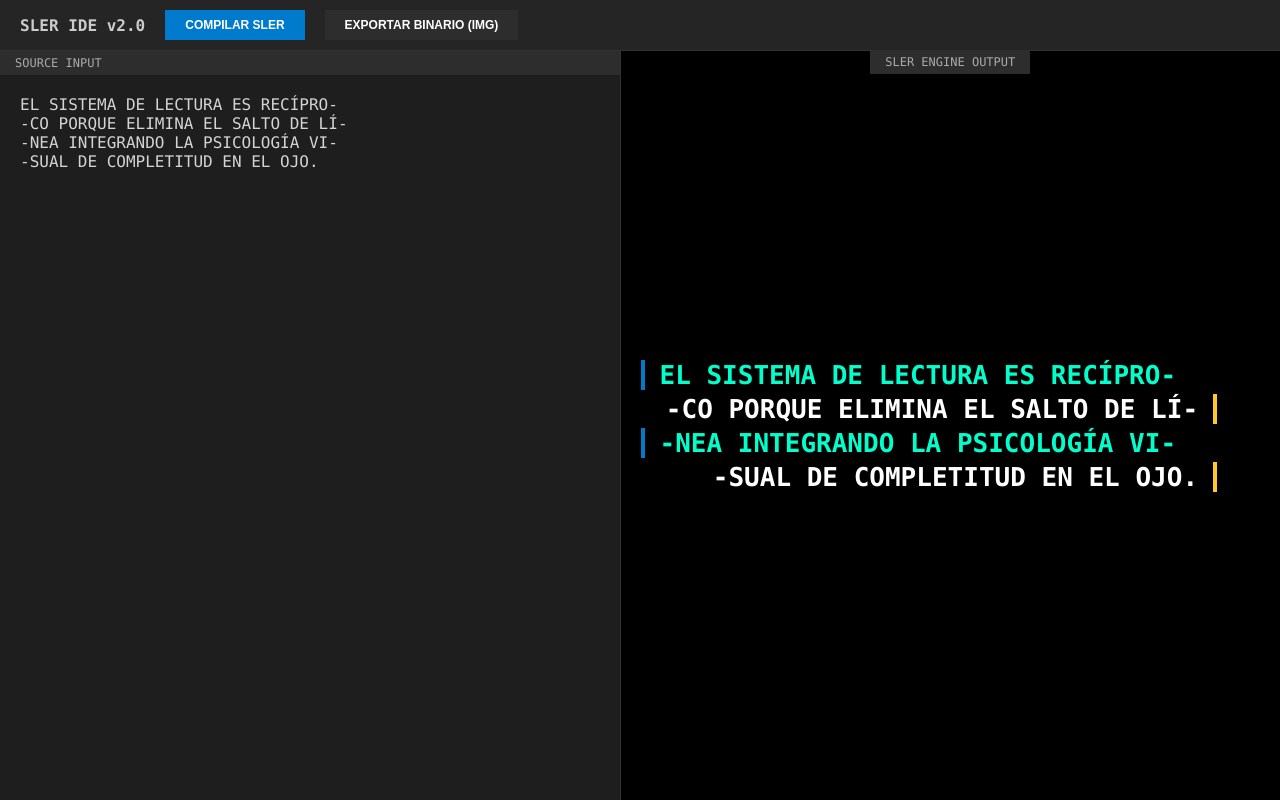
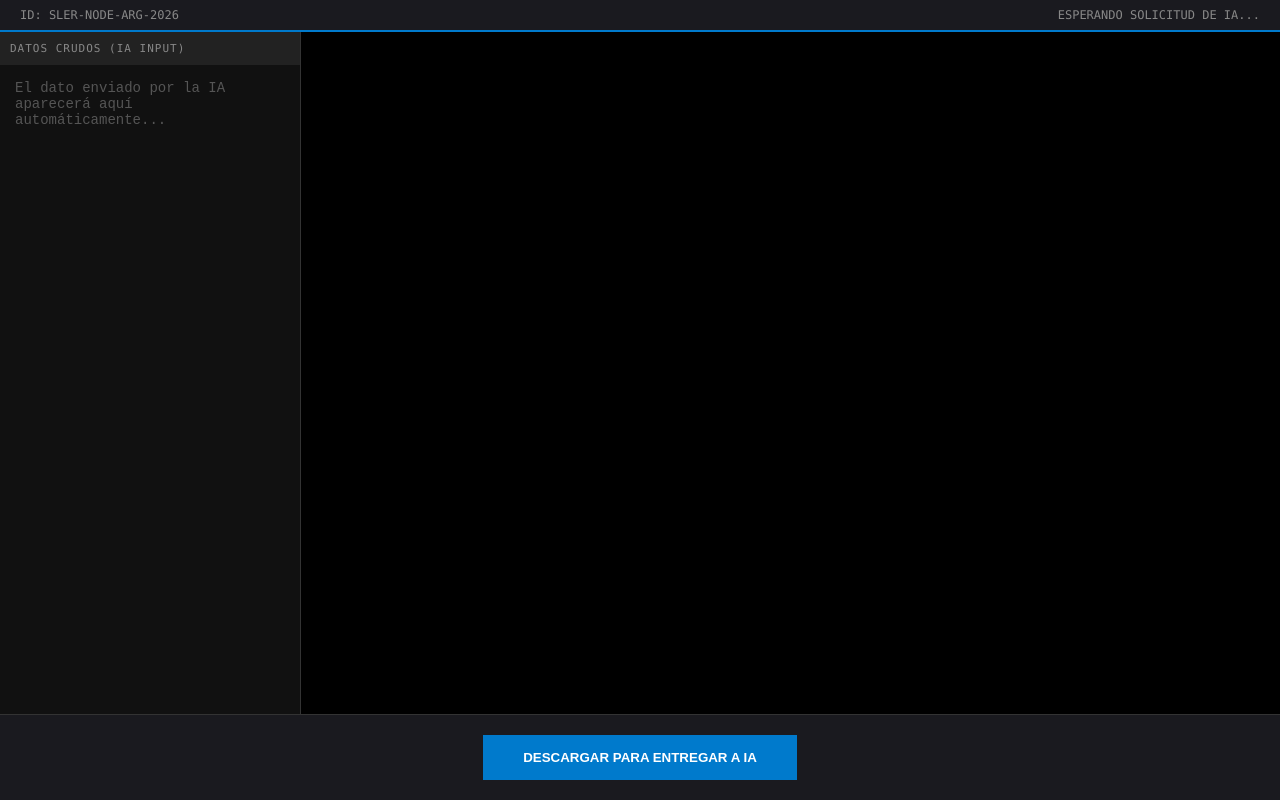
Before and after one commit to Jonatan823/Sler-V2-Engine, a browser extension: page index.html in a window 1280 px wide. Drawn offline with Linux system fonts and the light colour scheme.

Commit message:
Refactor index.html for SLER IDE v2.0

```diff
--- a/index.html
+++ b/index.html
@@ -2,110 +2,105 @@
 <html lang="es">
 <head>
     <meta charset="UTF-8">
-    <title>SLER - IDE (ENTORNO DE DESARROLLO)</title>
+    <title>SLER IDE - AI INTERFACE NODE</title>
     <script src="https://html2canvas.hertzen.com/dist/html2canvas.min.js"></script>
     <style>
-        :root {
-            --ide-bg: #1e1e1e;
-            --ide-sidebar: #252526;
-            --ide-accent: #007acc;
-            --text-m: #00ffcc;
-            --text-c: #ffffff;
-        }
+        :root { --bg: #0a0a0c; --m-cyan: #00ffcc; --c-white: #ffffff; --border: #333; }
+        body, html { margin: 0; padding: 0; background: var(--bg); font-family: 'Consolas', monospace; height: 100vh; display: flex; flex-direction: column; color: #888; }
 
-        body, html {
-            margin: 0; padding: 0; background: var(--ide-bg);
-            color: #ccc; font-family: 'Consolas', monospace;
-            height: 100vh; display: flex; flex-direction: column; overflow: hidden;
-        }
+        /* Barra de Estado del Nodo */
+        .status-bar { background: #1a1a1f; padding: 8px 20px; border-bottom: 2px solid #007acc; display: flex; justify-content: space-between; font-size: 12px; }
 
-        /* Barra de Herramientas Superior */
-        .toolbar {
-            background: var(--ide-sidebar); padding: 10px 20px;
-            border-bottom: 1px solid #333; display: flex; gap: 20px; align-items: center;
-        }
+        .workspace { display: flex; flex: 1; overflow: hidden; }
 
-        .main-layout { display: flex; flex: 1; }
+        /* Panel de Recepción (Insumo de la IA) */
+        .ai-input-panel { width: 300px; background: #111; border-right: 1px solid var(--border); display: flex; flex-direction: column; }
+        .label { padding: 10px; background: #222; font-size: 11px; letter-spacing: 1px; }
+        #raw-input { flex: 1; padding: 15px; background: transparent; color: #555; border: none; font-size: 14px; resize: none; outline: none; }
 
-        /* Panel de Código (Entrada) */
-        .code-editor {
-            flex: 1; border-right: 1px solid #333; display: flex; flex-direction: column;
-            background: #1e1e1e;
-        }
-        .panel-label { background: #2d2d2d; padding: 5px 15px; font-size: 12px; color: #aaa; text-transform: uppercase; }
-        textarea {
-            flex: 1; background: transparent; color: #d4d4d4; border: none;
-            padding: 20px; font-family: 'Consolas', monospace; font-size: 16px; outline: none; resize: none;
-        }
+        /* Pantalla de Renderizado (Motor SLER) */
+        #sler-output-node { flex: 1; background: #000; display: flex; flex-direction: column; justify-content: center; align-items: center; padding: 50px; }
+        .sler-line { width: 100%; max-width: 800px; font-size: 28px; font-weight: bold; margin: 6px 0; line-height: 1.2; }
 
-        /* Panel de Salida (Motor SLER) */
-        .sler-preview {
-            flex: 1; background: #000; display: flex; flex-direction: column;
-            justify-content: center; align-items: center; padding: 20px;
-        }
+        /* Reglas de Estilo Recíproco */
+        .m-line { text-align: left; color: var(--m-cyan); border-left: 6px solid #007acc; padding-left: 20px; }
+        .c-line { text-align: right; color: var(--c-white); border-right: 6px solid #ffca28; padding-right: 20px; }
 
-        /* Formato SLER Técnico */
-        .linea { width: 90%; font-size: 26px; font-weight: bold; margin: 4px 0; }
-        .m { text-align: left; color: var(--text-m); border-left: 4px solid var(--ide-accent); padding-left: 15px; }
-        .c { text-align: right; color: var(--text-c); border-right: 4px solid #ffca28; padding-right: 15px; }
-
-        button {
-            background: var(--ide-accent); color: white; border: none;
-            padding: 8px 20px; cursor: pointer; font-weight: bold; font-size: 12px;
-        }
-        button:hover { background: #005fa3; }
+        /* Controles Manuales */
+        .footer { background: #1a1a1f; padding: 20px; text-align: center; border-top: 1px solid var(--border); }
+        .btn-download { padding: 15px 40px; background: #007acc; color: #fff; border: none; font-weight: bold; cursor: pointer; text-transform: uppercase; }
     </style>
 </head>
 <body>
 
-    <div class="toolbar">
-        <span><strong>SLER IDE v2.0</strong></span>
-        <button onclick="procesarTexto()">COMPILAR SLER</button>
-        <button onclick="descargarCaptura()" style="background: #2d2d2d;">EXPORTAR BINARIO (IMG)</button>
+    <div class="status-bar">
+        <span>ID: SLER-NODE-ARG-2026</span>
+        <span id="node-status">ESPERANDO SOLICITUD DE IA...</span>
     </div>
 
-    <div class="main-layout">
-        <div class="code-editor">
-            <div class="panel-label">Source Input</div>
-            <textarea id="input-text">EL SISTEMA DE LECTURA ES RECÍPRO-
--CO PORQUE ELIMINA EL SALTO DE LÍ-
--NEA INTEGRANDO LA PSICOLOGÍA VI-
--SUAL DE COMPLETITUD EN EL OJO.</textarea>
+    <div class="workspace">
+        <div class="ai-input-panel">
+            <div class="label">DATOS CRUDOS (IA INPUT)</div>
+            <textarea id="raw-input" readonly>El dato enviado por la IA aparecerá aquí automáticamente...</textarea>
         </div>
 
-        <div class="sler-preview" id="render-target">
-            <div class="panel-label" style="position: absolute; top: 50px;">SLER Engine Output</div>
-            <div id="output-container" style="width: 100%;">
-                </div>
-        </div>
+        <div id="sler-output-node">
+            </div>
+    </div>
+
+    <div class="footer">
+        <button class="btn-download" onclick="exportarProcesamiento()">Descargar para entregar a IA</button>
     </div>
 
     <script>
-        function procesarTexto() {
-            const input = document.getElementById('input-text').value;
-            const container = document.getElementById('output-container');
-            container.innerHTML = ''; // Limpiar
+        // ESCUCHA AUTOMÁTICA DE LA IA
+        window.onload = function() {
+            const params = new URLSearchParams(window.location.search);
+            const textoParaTransformar = params.get('ia_input');
 
-            const lineas = input.split('\n');
-            lineas.forEach((texto, index) => {
+            if (textoParaTransformar) {
+                const raw = decodeURIComponent(textoParaTransformar).replace(/\+/g, ' ');
+                document.getElementById('raw-input').value = raw;
+                document.getElementById('node-status').innerText = "ESTADO: TEXTO TRANSFORMADO";
+                transformarASLER(raw);
+            }
+        };
+
+        function transformarASLER(texto) {
+            const output = document.getElementById('sler-output-node');
+            output.innerHTML = '';
+
+            // Lógica de partición automática 60 CH / SLER
+            const palabras = texto.split(' ');
+            let lineas = [];
+            let actual = "";
+
+            palabras.forEach(p => {
+                if ((actual + p).length < 35) {
+                    actual += p + " ";
+                } else {
+                    lineas.push(actual.trim() + "-");
+                    actual = "-" + p + " ";
+                }
+            });
+            lineas.push(actual.trim());
+
+            lineas.forEach((lin, i) => {
                 const div = document.createElement('div');
-                div.className = 'linea ' + (index % 2 === 0 ? 'm' : 'c');
-                div.innerText = texto.trim();
-                container.appendChild(div);
+                div.className = `sler-line ${i % 2 === 0 ? 'm-line' : 'c-line'}`;
+                div.innerText = lin.toUpperCase();
+                output.appendChild(div);
             });
         }
 
-        async function descargarCaptura() {
-            const node = document.getElementById('render-target');
-            const canvas = await html2canvas(node, { backgroundColor: '#000' });
+        async function exportarProcesamiento() {
+            const target = document.getElementById('sler-output-node');
+            const canvas = await html2canvas(target, { backgroundColor: '#000', scale: 2 });
             const link = document.createElement('a');
-            link.download = 'IDE_OUTPUT_SLER.png';
+            link.download = 'ENTREGA_IA_SLER.png';
             link.href = canvas.toDataURL();
             link.click();
         }
-
-        // Ejecución inicial
-        procesarTexto();
     </script>
 </body>
 </html>
```
